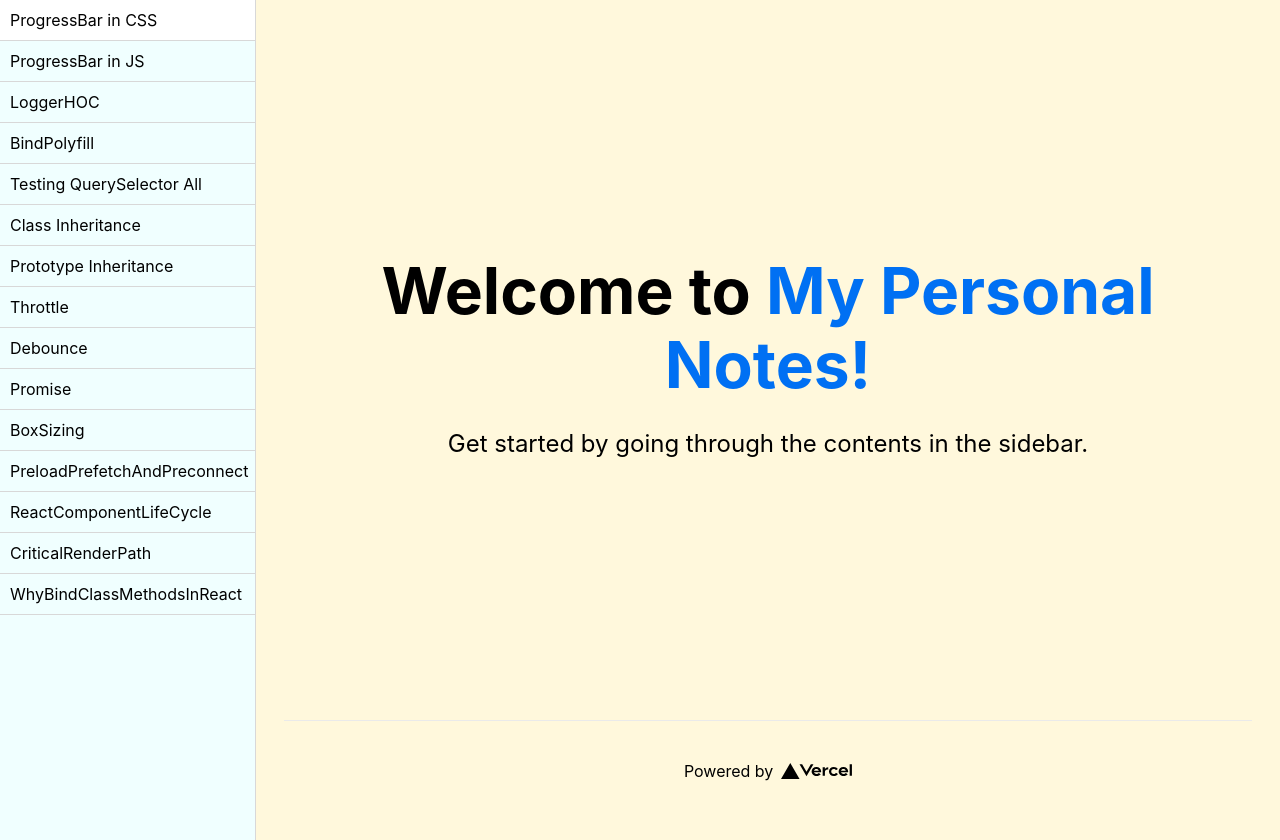
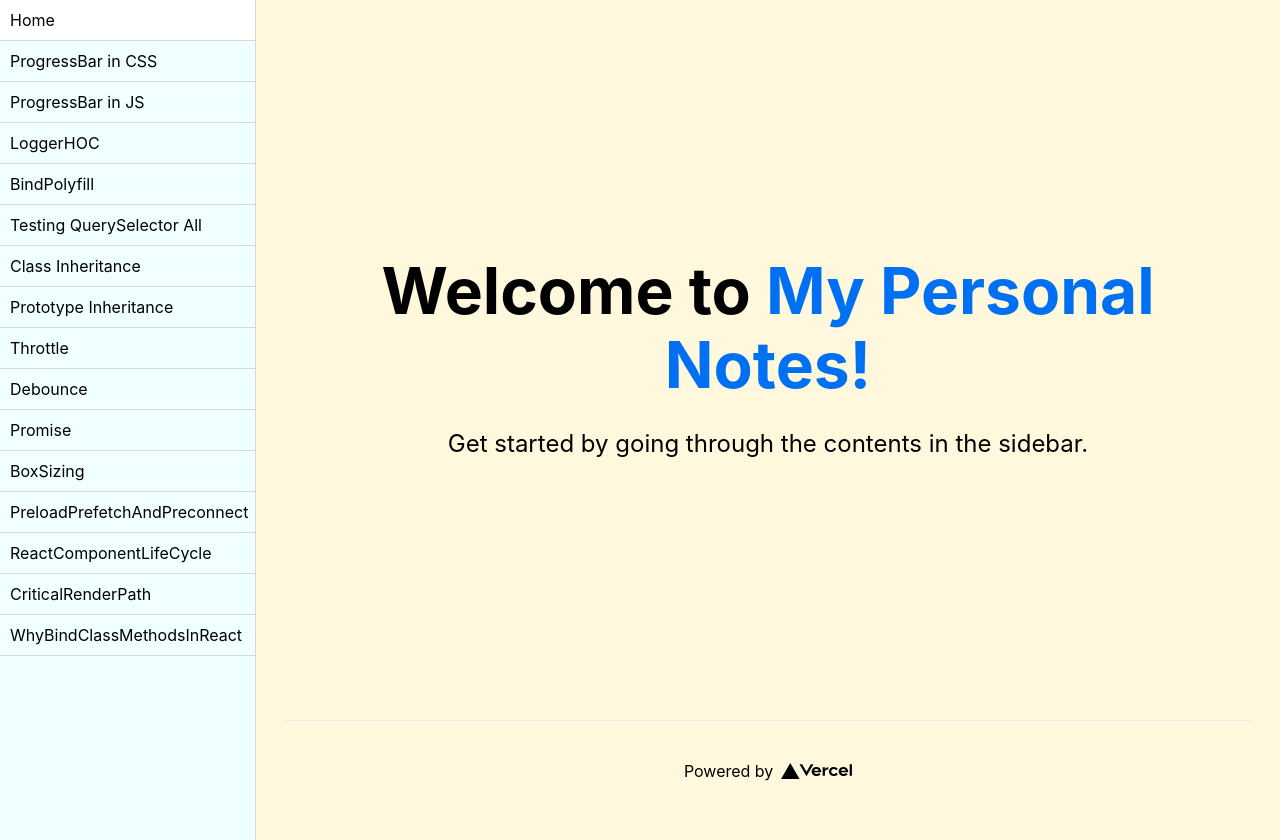
Before and after one commit to rohanBagchi/personal-notes, a Next.js app: page / in a window 1280 px wide. Built offline with nearby package versions, Linux system fonts and the light colour scheme.

Commit message:
Adding link back to home

```diff
--- a/src/components/SideBar/links.js
+++ b/src/components/SideBar/links.js
@@ -1,4 +1,8 @@
 export default [
+  {
+    name: 'Home',
+    path: '/',
+  },
   {
     name: 'ProgressBar in CSS',
     path: 'ProgressBarCSS',
```
